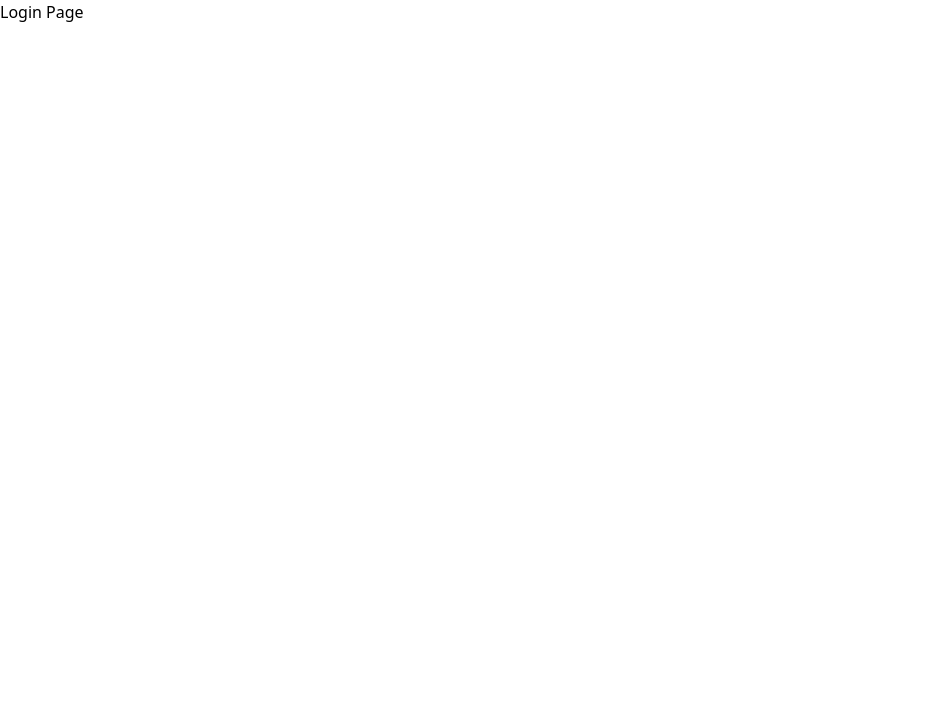
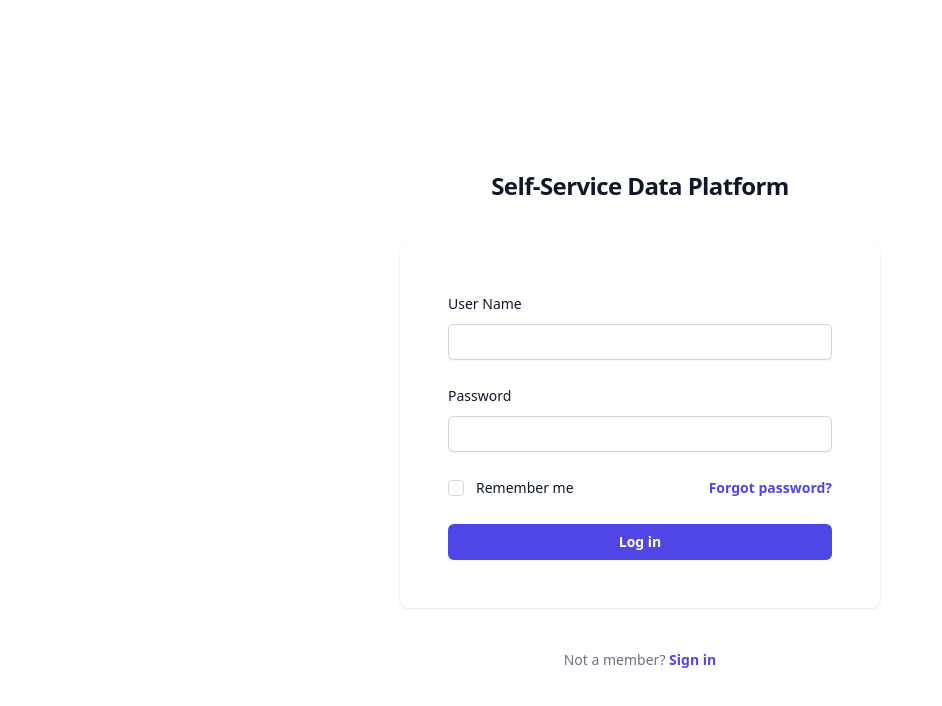
Before and after one commit to patelaryan7751/demoUI, a React (Vite) app: page /login in a window 1280 px wide. Shown: the top 706 px of the page, without its empty margins (0-942 px from the left). Built offline with nearby package versions, Linux system fonts and the light colour scheme.

Commit message:
Login page logic completed

```diff
--- a/package.json
+++ b/package.json
@@ -19,6 +19,7 @@
     "typescript": "^5.4.5"
   },
   "devDependencies": {
+    "@tailwindcss/forms": "^0.5.7",
     "@types/react": "^18.3.2",
     "@types/react-dom": "^18.3.0",
     "@vitejs/plugin-react": "^4.2.1",
--- a/src/pages/Home.tsx
+++ b/src/pages/Home.tsx
@@ -1,9 +1,16 @@
 import React from "react";
+import { useNavigate } from "react-router-dom";
 
 const Home = () => {
+  const removeToken = () => {
+    const navigate = useNavigate();
+    localStorage.removeItem("sessionToken");
+    navigate("/login");
+  };
   return (
     <>
       <h1>Home Page</h1>
+      <button onClick={removeToken}>Log out</button>
     </>
   );
 };
--- a/src/pages/Login.tsx
+++ b/src/pages/Login.tsx
@@ -1,11 +1,147 @@
-import React from "react";
+import React, { useState } from "react";
+import { useNavigate } from "react-router-dom";
 
-const Login = () => {
+export default function Login() {
+  const navigate = useNavigate();
+  const [userName, setUserName] = useState<string>("");
+  const [password, setPassword] = useState<string>("");
+  const [errorInForm, setErrorInForm] = useState<string>("");
+
+  const setFieldChange = (name: string, value: string) => {
+    switch (name) {
+      case "userName":
+        setUserName(value);
+        break;
+      case "password":
+        setPassword(value);
+        break;
+    }
+  };
+
+  // conatins the logic to handle the login logout process of the demo dashboard
+  const checkCredentials = () => {
+    if (userName.trim() === "admin" && password.trim() === "admin") {
+      localStorage.setItem("sessionToken", "base64String");
+      setErrorInForm("");
+      navigate("/home");
+    } else {
+      setErrorInForm("The given UserName or Password is wrong !!");
+      setUserName("");
+      setPassword("");
+    }
+  };
   return (
     <>
-      <h1>Login Page</h1>
+      <div className="flex min-h-full flex-1 flex-col justify-center py-36 sm:px-6 lg:px-8">
+        <div className="sm:mx-auto sm:w-full sm:max-w-md">
+          {/* <img
+            className="mx-auto h-10 w-auto"
+            src="https://tailwindui.com/img/logos/mark.svg?color=indigo&shade=600"
+            alt="Your Company"
+          /> */}
+          <h2 className="mt-6 text-center text-2xl font-bold leading-9 tracking-tight text-gray-900">
+            Self-Service Data Platform
+          </h2>
+        </div>
+
+        <div className="mt-10 sm:mx-auto sm:w-full sm:max-w-[480px]">
+          <div className="bg-white px-6 py-12 shadow sm:rounded-lg sm:px-12">
+            <form className="space-y-6" onSubmit={checkCredentials}>
+              <div>
+                <label
+                  htmlFor="text"
+                  className="block text-sm font-medium leading-6 text-gray-900"
+                >
+                  User Name
+                </label>
+                <div className="mt-2">
+                  <input
+                    id="userName"
+                    name="userName"
+                    type="text"
+                    value={userName}
+                    onChange={(e) =>
+                      setFieldChange(e.target.name, e.target.value)
+                    }
+                    required
+                    className="block w-full rounded-md border-0 py-1.5 text-gray-900 shadow-sm ring-1 ring-inset ring-gray-300 placeholder:text-gray-400 focus:ring-2 focus:ring-inset focus:ring-indigo-600 sm:text-sm sm:leading-6"
+                  />
+                </div>
+              </div>
+
+              <div>
+                <label
+                  htmlFor="password"
+                  className="block text-sm font-medium leading-6 text-gray-900"
+                >
+                  Password
+                </label>
+                <div className="mt-2">
+                  <input
+                    id="password"
+                    name="password"
+                    type="password"
+                    value={password}
+                    onChange={(e) =>
+                      setFieldChange(e.target.name, e.target.value)
+                    }
+                    required
+                    className="block w-full rounded-md border-0 py-1.5 text-gray-900 shadow-sm ring-1 ring-inset ring-gray-300 placeholder:text-gray-400 focus:ring-2 focus:ring-inset focus:ring-indigo-600 sm:text-sm sm:leading-6"
+                  />
+                </div>
+              </div>
+
+              <div className="flex items-center justify-between">
+                <div className="flex items-center">
+                  <input
+                    id="remember-me"
+                    name="remember-me"
+                    type="checkbox"
+                    className="h-4 w-4 rounded border-gray-300 text-indigo-600 focus:ring-indigo-600"
+                  />
+                  <label
+                    htmlFor="remember-me"
+                    className="ml-3 block text-sm leading-6 text-gray-900"
+                  >
+                    Remember me
+                  </label>
+                </div>
+
+                <div className="text-sm leading-6">
+                  <a
+                    href="#"
+                    className="font-semibold text-indigo-600 hover:text-indigo-500"
+                  >
+                    Forgot password?
+                  </a>
+                </div>
+              </div>
+              <div>
+                <p className="text-red-500">{errorInForm}</p>
+              </div>
+
+              <div>
+                <button
+                  type="submit"
+                  className="flex w-full justify-center rounded-md bg-indigo-600 px-3 py-1.5 text-sm font-semibold leading-6 text-white shadow-sm hover:bg-indigo-500 focus-visible:outline focus-visible:outline-2 focus-visible:outline-offset-2 focus-visible:outline-indigo-600"
+                >
+                  Log in
+                </button>
+              </div>
+            </form>
+          </div>
+
+          <p className="mt-10 text-center text-sm text-gray-500">
+            Not a member?{" "}
+            <a
+              href="#"
+              className="font-semibold leading-6 text-indigo-600 hover:text-indigo-500"
+            >
+              Sign in
+            </a>
+          </p>
+        </div>
+      </div>
     </>
   );
-};
-
-export default Login;
+}
--- a/src/routes/index.tsx
+++ b/src/routes/index.tsx
@@ -13,6 +13,10 @@ const router = createBrowserRouter([
     path: "/login",
     element: <Login />,
   },
+  {
+    path: "/home",
+    element: <Home />,
+  },
   // Protected Routes
   //   {
   //     path: "account",
--- a/tailwind.config.js
+++ b/tailwind.config.js
@@ -4,5 +4,5 @@ module.exports = {
   theme: {
     extend: {},
   },
-  plugins: [],
+  plugins: [require("@tailwindcss/forms")],
 };
```
Also changed, not shown: 1 other file (tests, documents, lock files or other folders).
